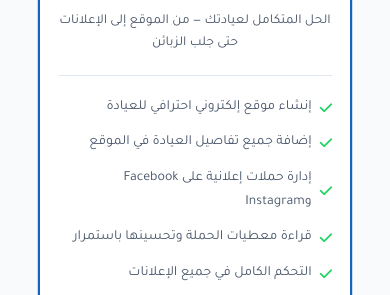
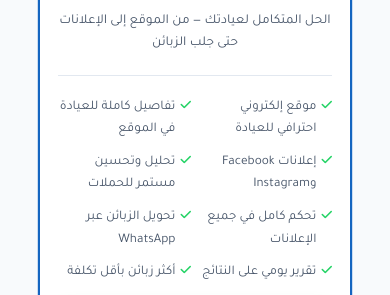
Before and after one commit to abdelllahmob-cyber/-, a plain HTML site: page index.html in a window 390 px wide. Shown: the part 1485-1780 px from the top of the page. Drawn offline with Linux system fonts and the light colour scheme.

Commit message:
Add files via upload

```diff
--- a/css/style.css
+++ b/css/style.css
@@ -1875,12 +1875,21 @@ body {
     }
 
     .pricing-features {
-        gap: 12px;
-        margin-bottom: 24px;
+        display: grid;
+        grid-template-columns: 1fr 1fr;
+        gap: 10px 8px;
+        margin-bottom: 22px;
     }
 
     .pricing-features li {
-        font-size: 0.87rem;
+        font-size: 0.83rem;
+        gap: 5px;
+        align-items: flex-start;
+    }
+
+    .pricing-features i {
+        margin-top: 3px;
+        font-size: 0.75rem;
     }
 
     .section-header h2 {
--- a/index.html
+++ b/index.html
@@ -168,14 +168,14 @@
                         <p>الحل المتكامل لعيادتك — من الموقع إلى الإعلانات حتى جلب الزبائن</p>
                     </div>
                     <ul class="pricing-features">
-                        <li><i class="fas fa-check"></i> إنشاء موقع إلكتروني احترافي للعيادة</li>
-                        <li><i class="fas fa-check"></i> إضافة جميع تفاصيل العيادة في الموقع</li>
-                        <li><i class="fas fa-check"></i> إدارة حملات إعلانية على Facebook وInstagram</li>
-                        <li><i class="fas fa-check"></i> قراءة معطيات الحملة وتحسينها باستمرار</li>
-                        <li><i class="fas fa-check"></i> التحكم الكامل في جميع الإعلانات</li>
-                        <li><i class="fas fa-check"></i> تحويل الزبائن إلى WhatsApp لأخذ موعد</li>
-                        <li><i class="fas fa-check"></i> تقرير يومي على نتائج الحملة الإعلانية</li>
-                        <li><i class="fas fa-check"></i> جلب أكبر عدد من الزبائن بأقل تكلفة</li>
+                        <li><i class="fas fa-check"></i> موقع إلكتروني احترافي للعيادة</li>
+                        <li><i class="fas fa-check"></i> تفاصيل كاملة للعيادة في الموقع</li>
+                        <li><i class="fas fa-check"></i> إعلانات Facebook وInstagram</li>
+                        <li><i class="fas fa-check"></i> تحليل وتحسين مستمر للحملات</li>
+                        <li><i class="fas fa-check"></i> تحكم كامل في جميع الإعلانات</li>
+                        <li><i class="fas fa-check"></i> تحويل الزبائن عبر WhatsApp</li>
+                        <li><i class="fas fa-check"></i> تقرير يومي على النتائج</li>
+                        <li><i class="fas fa-check"></i> أكثر زبائن بأقل تكلفة</li>
                     </ul>
                     <a href="https://wa.me/212679869133?text=مرحباً، أريد الاشتراك في باقة البداية بـ 150 دولار"
                         class="btn-pricing" target="_blank" rel="noopener">
```
